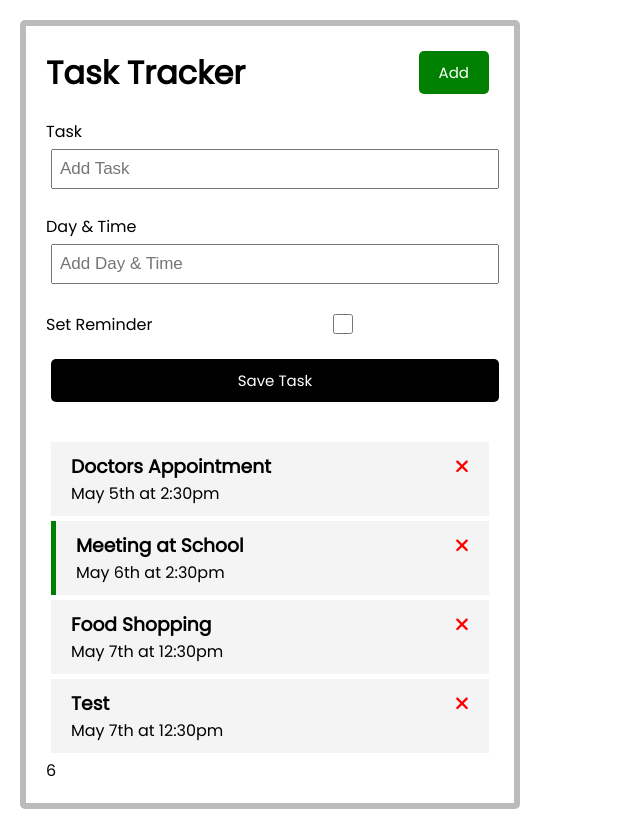
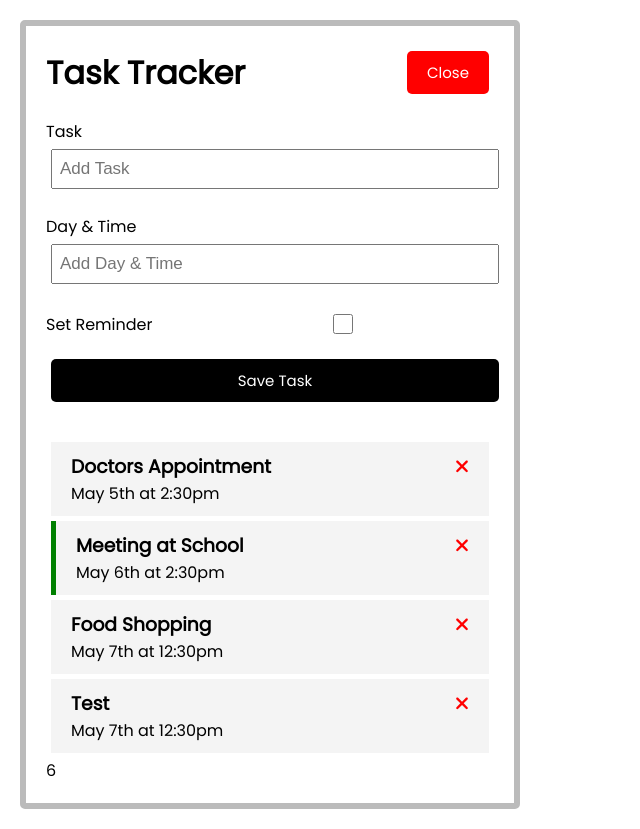
Before and after one commit to gzucca/Angular-Crash, an Angular app: page / in a window 1280 px wide. Both pictures are taken after a click on the button "Add". Shown: the whole page, without its empty margins (0-640 px from the left). Built offline with nearby package versions, Linux system fonts and the light colour scheme; data requests are answered from the project's data file.

Commit message:
Toggle add task completado

```diff
--- a/src/app/components/add-task/add-task.component.html
+++ b/src/app/components/add-task/add-task.component.html
@@ -1,4 +1,4 @@
-<form class="add-form" (ngSubmit)="onSubmit()">
+<form *ngIf="showAddTask" class="add-form" (ngSubmit)="onSubmit()">
   <div class="form-control">
     <label for="text">Task</label>
     <input
--- a/src/app/components/add-task/add-task.component.ts
+++ b/src/app/components/add-task/add-task.component.ts
@@ -1,5 +1,7 @@
 import { Component, Output, EventEmitter } from '@angular/core';
 import {Task} from '../../Task'
+import { UiService } from '../../services/ui.service';
+import { Subscription } from 'rxjs';
 
 @Component({
   selector: 'app-add-task',
@@ -11,6 +13,14 @@
   text: string;
   day: string;
   reminder: boolean = false;
+  showAddTask: boolean;
+  subscription: Subscription;
+
+  constructor(private uiService: UiService) {
+    this.subscription = this.uiService
+      .onToggle()
+      .subscribe((value) => (this.showAddTask = value));
+  }
 
   onSubmit() {
     if (!this.text) {
--- a/src/app/components/header/header.component.html
+++ b/src/app/components/header/header.component.html
@@ -1,7 +1,9 @@
 <header>
-
-    <h1>{{title}}</h1>
-    <!--* Estos parámetros del boton no son palabras reservadas. Las cree como inputs en el componente, y sólo las defino desde acá. -->
-    <app-button color="green" textoAmostrar="Add" (btnClick)="toggleAddTask()"></app-button>
-
+  <h1>{{ title }}</h1>
+  <!--* Estos parámetros del boton no son palabras reservadas. Las cree como inputs en el componente, y sólo las defino desde acá. -->
+  <app-button
+    color="{{showAddTask? 'red' : 'green'}}"
+    textoAmostrar="{{showAddTask? 'Close' : 'Add'}}"
+    (btnClick)="toggleAddTask()"
+  ></app-button>
 </header>
--- a/src/app/components/header/header.component.ts
+++ b/src/app/components/header/header.component.ts
@@ -1,23 +1,27 @@
 import { Component, OnInit } from '@angular/core';
+import { UiService } from '../../services/ui.service';
+import { Subscription } from 'rxjs';
 
 @Component({
   selector: 'app-header',
   templateUrl: './header.component.html',
-  styleUrls: ['./header.component.scss']
+  styleUrls: ['./header.component.scss'],
 })
 export class HeaderComponent implements OnInit {
+  title: string = 'Task Tracker';
+  showAddTask: boolean;
+  subscription: Subscription;
 
-  title: string = 'Task Tracker';
-
-  constructor () {}
+  constructor(private uiService: UiService) {
+    this.subscription = this.uiService
+      .onToggle()
+      .subscribe((value) => (this.showAddTask = value));
+  }
 
   //* ngOnInit() es igual a un useEffect hook en React. Ejecuta una función en el momento de carga del componente.
-  ngOnInit(): void {
+  ngOnInit(): void {}
 
-  }
-
-  toggleAddTask(){
-    console.log('Esto salió del header: toggle');
-
+  toggleAddTask() {
+    this.uiService.toggleAddTask();
   }
 }
--- a/src/app/services/ui.service.ts
+++ b/src/app/services/ui.service.ts
@@ -15,6 +15,8 @@
     this.subject.next(this.showAddTask);
   }
 
+  //El método "next" es como un "then" en el que espera a la ejecución de la línea anterior para pasar el nuevo valor.
+
   onToggle(): Observable<any> {
   return this.subject.asObservable();
   }
```
